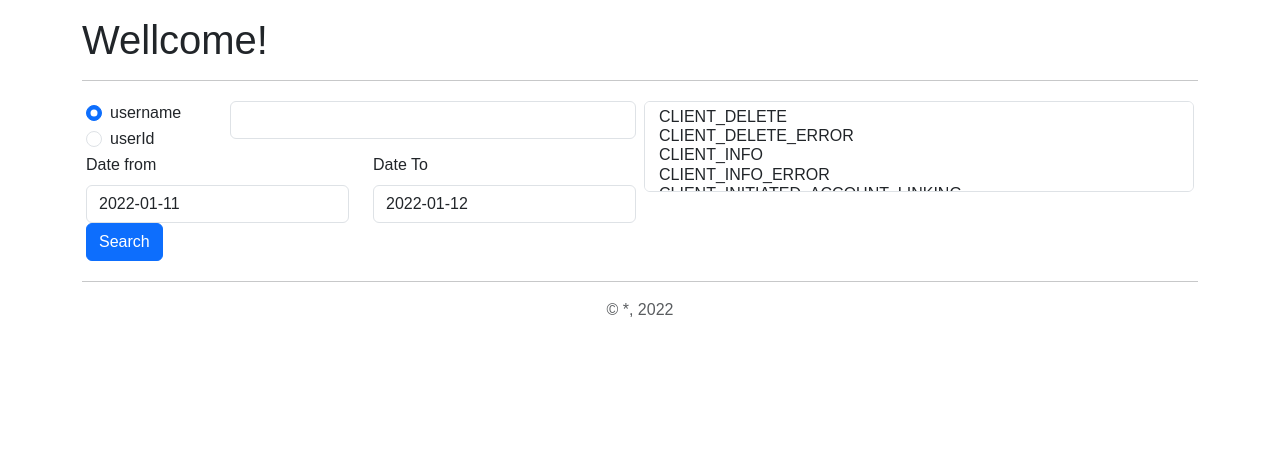
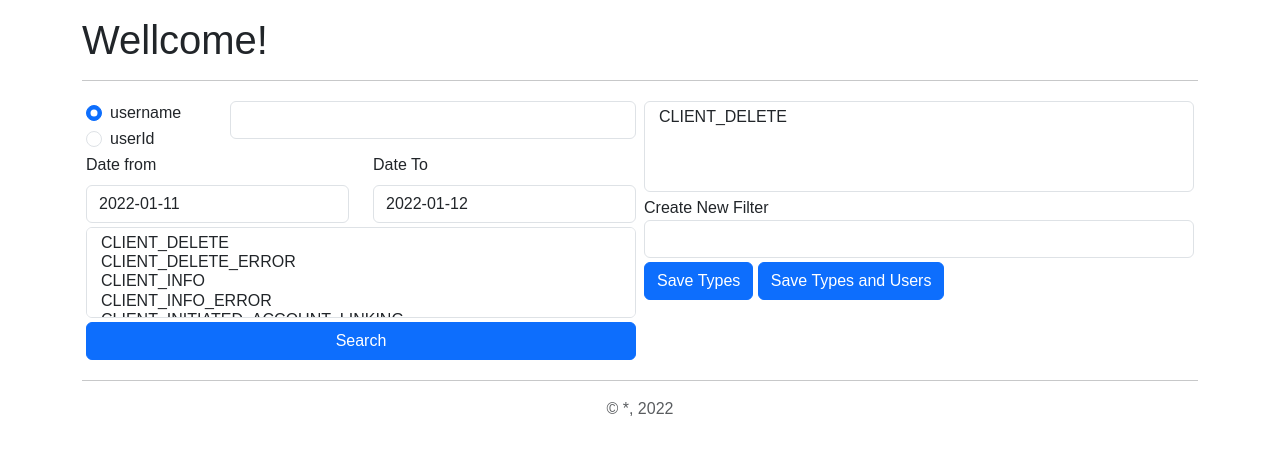
Before and after one commit to PatrickByteman/Storage, a Django app: page /events/ in a window 1280 px wide. Shown: the part 62-517 px from the top of the page. Run offline with Django 3.2, Linux system fonts and the light colour scheme; some libraries are stand-ins or nearby versions.

```diff
--- a/main/admin.py
+++ b/main/admin.py
@@ -1,5 +1,5 @@
 from django.contrib import admin
-from main.models import Events
+#from main.models import Events
 # Register your models here.
 
-admin.site.register(Events)
+#admin.site.register(Events)
--- a/main/templates/pages/events/events.html
+++ b/main/templates/pages/events/events.html
@@ -39,14 +39,28 @@
                                 <input id="date_to" type="text" class="form-control" name="dateTo" value={{ dateTo }}
                                        placeholder="yyyy-mm-dd">
                             </div>
-
                         </div>
-                    <div class="col">
+                        <div class="col pt-1" >
+                            {% include 'pages/events/types.html' %}
+                        </div>
+                        <div class="pt-1 d-grid gap-1">
                             <input type="submit" name="submit" class="btn btn-primary" value="Search">
                         </div>
                     </div>
                     <div class="col p-1" >
-                        {% include 'pages/events/types.html' %}
+                        <div class="col" >
+                            {% include 'pages/events/filter.html' %}
+                        </div>
+                        <div class="col pt-1">
+                            <label class="label" for="NewFilter">Create New Filter</label>
+                            <input id="NewFilter" type="text" class="form-control" name="NewFilter">
+                        </div>
+                        <div class="col pt-1">
+                            <button class="btn btn-primary" type="submit" name="submit" value="Types" >
+                                Save Types</button>
+                            <button class="btn btn-primary" type="submit" name="submit" value="Users" >
+                                Save Types and Users</button>
+                        </div>
                     </div>
                 </div>
             </div>
--- /dev/null
+++ b/main/templates/pages/events/filter.html
@@ -0,0 +1,13 @@
+{% load static %}
+<script src="{% static 'jQuery/jquery-3.6.0.min.js' %}"></script>
+<link rel="stylesheet" href="{% static 'chosen/chosen.min.css' %}" >
+<script src="{% static 'chosen/chosen.jquery.min.js' %}"></script>
+<select name="types-filter" id="types-filter" class="form-control" multiple tabindex="-1">
+    <option name="CLIENT_DELETE" {{ CLIENT_DELETE }} >CLIENT_DELETE</option>
+</select>
+<script>
+    $(document).ready(function() {
+        $('#types-filter').chosen();
+    });
+    $('.chosen-choices').addClass('form-control');
+</script>
--- a/main/views.py
+++ b/main/views.py
@@ -1,9 +1,10 @@
 from django.shortcuts import render, redirect
-from main.forms import StorageSettings
-from main.models import Storage
+# from main.forms import StorageSettings
+# from main.models import Storage
 from django.views.generic import CreateView
 # <a class="nav-link active" href="{% url "social:begin" "keycloak" %}">Войти</a>
 # from requests_oauthlib import OAuth2Session
+from main.models import TypeFilter
 import requests, datetime, ast
 import os
 os.environ['OAUTHLIB_INSECURE_TRANSPORT'] = '1'
@@ -12,7 +13,7 @@ os.environ['OAUTHLIB_INSECURE_TRANSPORT'] = '1'
 def get_keycloak_sat():
     payload = {
         "client_id": "lox",
-        "client_secret": "R9r2Roj6htY4Rj8HneU2kduZ6Wz7hCXm",
+        "client_secret": "UH4pxiuE1zwLzibWzF3ShBjI1ucUwcpC",
         "grant_type": "client_credentials",
         "Content-Type": "application/x-www-form-urlencoded",
     }
@@ -120,13 +121,20 @@ def get_events(request):
             users = []
             for user in selected_users:
                 users.append(ast.literal_eval(user))
-                print(user)
         else:
             users = get_keycloak_user(token, form['for_name'], form['name'])
 
         print(form)
         print(users)
         print(types)
+        print(type(users))
+        print(type(types))
+        if form['submit'] == 'Types' and form['NewFilter'] != 'Types' and types:
+            filter = TypeFilter()
+            filter.name = form['NewFilter']
+            filter.types = types
+            filter.save()
+            print(1)
 
         if users:
             context['events'] = []
@@ -154,16 +162,16 @@ def get_events(request):
     return render(request, 'pages/events/events.html', context)
 
 
-class CreateFile(CreateView):
-    template_name = 'pages/create.html'
-    model = Storage
-    model_form = StorageSettings
-    fields = ['name', 'description', 'file']
-    extra_context = {'pagename': 'Создание Файла'}
-
-    def form_valid(self, form):
-        form.save()
-        return redirect('index')
+# class CreateFile(CreateView):
+#     template_name = 'pages/create.html'
+#     model = Storage
+#     model_form = StorageSettings
+#     fields = ['name', 'description', 'file']
+#     extra_context = {'pagename': 'Создание Файла'}
+#
+#     def form_valid(self, form):
+#         form.save()
+#         return redirect('index')
 
 
 # def oidc_login(request):
```
Also changed, not shown: main/forms.py (+21 -21 lines), main/models.py (+17 -15 lines), storage/urls.py. Lines whose indentation alone changed are shown as unchanged.
